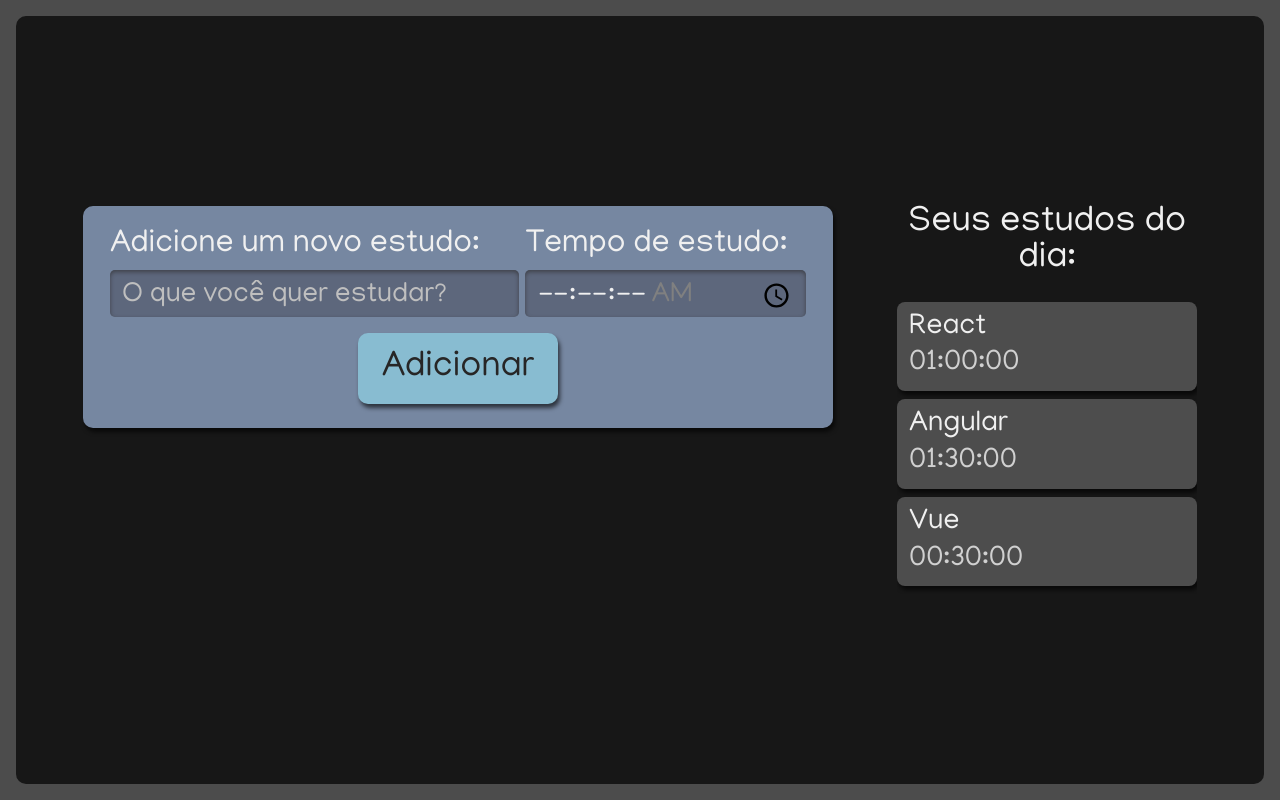
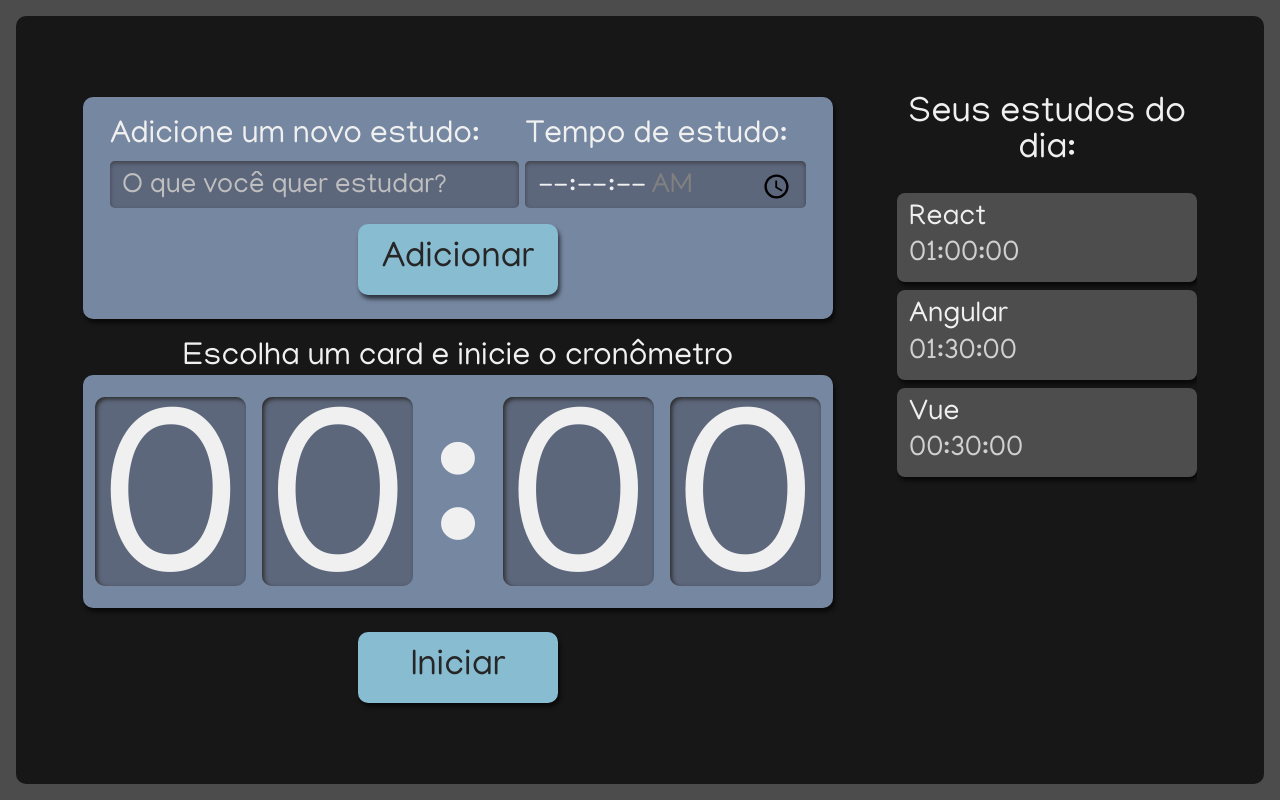
Before and after one commit to Levieber/study-timer, a React (Vite) app: page / in a window 1280 px wide. Built offline with nearby package versions, Linux system fonts and the light colour scheme.

Commit message:
feat: Timer Component created

```diff
--- a/src/App.tsx
+++ b/src/App.tsx
@@ -1,11 +1,13 @@
 import Form from "./components/Form";
 import List from "./components/List";
 import styles from "./App.module.scss";
+import Timer from "./components/Timer";
 
 export default function App() {
   return (
     <div className={styles.app}>
       <Form />
+      <Timer />
       <List />
     </div>
   );
--- /dev/null
+++ b/src/components/Timer/Clock/Clock.module.scss
@@ -0,0 +1,21 @@
+.clockNumber {
+  background-color: #5D677C;
+  box-shadow: 2px 2px 4px #2B2B2B inset;
+  height: 3.6rem;
+  width: 3rem;
+  padding: 8px 4px;
+  border-radius: 10px;
+
+  @media screen and (min-width:1280px) {
+    height: 10.8rem;
+    width: 9rem;
+  }
+}
+
+.clockDivision {
+  height: 4.2rem;
+
+  @media screen and (min-width:1280px) {
+    height: 12.6rem;
+  }
+}
--- /dev/null
+++ b/src/components/Timer/Clock/index.tsx
@@ -0,0 +1,13 @@
+import styles from "./Clock.module.scss";
+
+export default function Clock() {
+  return (
+    <>
+      <span className={styles.clockNumber}>0</span>
+      <span className={styles.clockNumber}>0</span>
+      <span className={styles.clockDivision}>:</span>
+      <span className={styles.clockNumber}>0</span>
+      <span className={styles.clockNumber}>0</span>
+    </>
+  );
+}
--- /dev/null
+++ b/src/components/Timer/Timer.module.scss
@@ -0,0 +1,60 @@
+.timer {
+  display: flex;
+  flex-direction: column;
+  align-items: center;
+  grid-area: timer;
+
+  .clockWrapper {
+    align-items: center;
+    background-color: #7687A1;
+    border-radius: 10px;
+    box-shadow: 2px 4px 4px #0000009F;
+    box-sizing: border-box;
+    display: flex;
+    font-size: 5rem;
+    justify-content: center;
+    margin-bottom: 24px;
+    padding: 16px 12px;
+    width: 100%;
+    gap: 1rem;
+  }
+
+  .title {
+    font-size: 2rem;
+  }
+
+  button {
+    background-color: #88bcd1;
+    border-radius: 10px;
+    box-shadow: 2px 4px 4px #0000009F;
+    color: #272626;
+    cursor: pointer;
+    font-size: 1.25rem;
+    padding: 16px;
+    width: 150px;
+
+    &:active {
+      background-color: #7CA6B7;
+      box-shadow: 2px 2px 4px #0000009F inset;
+      cursor: auto;
+    }
+  }
+
+  @media screen and (min-width:1280px) {
+
+    .clockWrapper {
+      font-size: 15rem;
+    }
+
+    p {
+      font-size: 2rem;
+    }
+
+    button {
+      grid-column-start: span 2;
+      justify-self: center;
+      width: 200px;
+      font-size: 2.25rem;
+    }
+  }
+}
--- /dev/null
+++ b/src/components/Timer/index.tsx
@@ -0,0 +1,15 @@
+import styles from "./Timer.module.scss";
+import Button from "../Button";
+import Clock from "./Clock";
+
+export default function Timer() {
+  return (
+    <div className={styles.timer}>
+      <p className={styles.title}>Escolha um card e inicie o cronômetro</p>
+      <div className={styles.clockWrapper}>
+        <Clock />
+      </div>
+      <Button>Iniciar</Button>
+    </div>
+  );
+}
```
